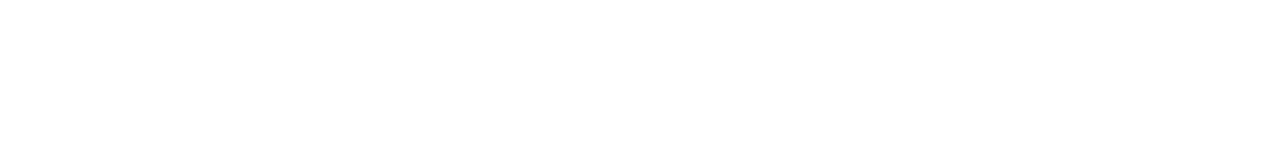
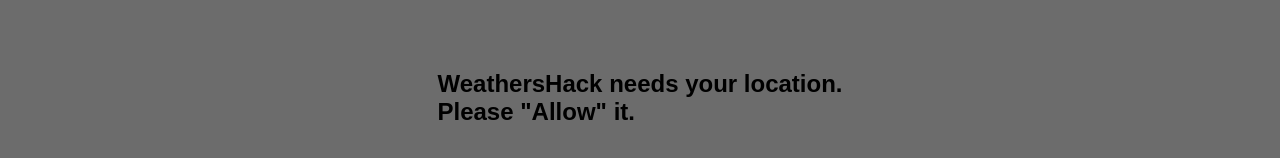
Before and after one commit to Angel10050/WeathersHack, a React (Create React App) app: page / in a window 1280 px wide. Shown: the part 1102-1260 px from the top of the page. Before the commit the page ends 800 px from the top, so only its background shows below. Built offline with nearby package versions, Linux system fonts and the light colour scheme; no server answers.

Commit message:
adding modal

```diff
--- a/public/index.html
+++ b/public/index.html
@@ -12,5 +12,6 @@
   <body>
     <noscript>You need to enable JavaScript to run this app.</noscript>
     <div id="root"></div>
+    <div id="modal"></div>
   </body>
 </html>
--- a/src/App.js
+++ b/src/App.js
@@ -4,14 +4,16 @@
 class App extends Component {
   state = {
     longitude: "",
-    latitude: ""
+    latitude: "",
+    thereAreCoordinates: false
   };
   geolocation = () => {
     navigator.geolocation.getCurrentPosition(position => {
       const location = position;
       return this.setState({
         longitude: location.coords.longitude,
-        latitude: location.coords.latitude
+        latitude: location.coords.latitude,
+        thereAreCoordinates: true
       });
     });
   };
@@ -21,6 +23,7 @@
       <Main
         longitude={this.state.longitude}
         latitude={this.state.latitude}
+        coordinates={this.state.coordinates}
         geolocation={this.geolocation}
       />
     );
--- a/src/components/WelcomePage/Welcome.js
+++ b/src/components/WelcomePage/Welcome.js
@@ -1,8 +1,10 @@
 import React from "react";
+import ReactDOM from "react-dom";
 
 import "./welcomePage.css";
-// import sunCloudLogo from "../../img/cloud-sun-solid.svg";
+
 import GoAhead from "./../goAhead/GoAhead";
+import Modal from "../modal/Modal";
 
 const Welcome = props => (
   <section className="containerBackground all__welcome_container">
@@ -27,6 +29,7 @@
         </li>
       </ul>
     </div>
+    {props.coordinates ? "" : <Modal />}
   </section>
 );
 
--- a/src/components/main/Main.js
+++ b/src/components/main/Main.js
@@ -66,6 +66,7 @@
         <Welcome
           HandlerfetchData={this.fetchData}
           handlerNextView={this.handlerNextView}
+          coordinates={this.props.coordinates}
         />
       );
     } else if (this.state.nextView === 1) {
--- /dev/null
+++ b/src/components/modal/Modal.js
@@ -0,0 +1,19 @@
+import React from "react";
+import ReactDOM from "react-dom";
+
+import "./modal.css";
+
+const Modal = () => {
+  return ReactDOM.createPortal(
+    <section className="modalContainer">
+      <div className="modalContainer">
+        <h1>
+          WeathersHack needs your location. <br /> Please "Allow" it.
+        </h1>
+      </div>
+    </section>,
+    document.getElementById("modal")
+  );
+};
+
+export default Modal;
--- /dev/null
+++ b/src/components/modal/modal.css
@@ -0,0 +1,8 @@
+.modalContainer {
+  width: 100%;
+  height: 100vh;
+  background-color: rgba(0, 0, 0, 0.349);
+  display: flex;
+  justify-content: center;
+  align-items: center;
+}
```
